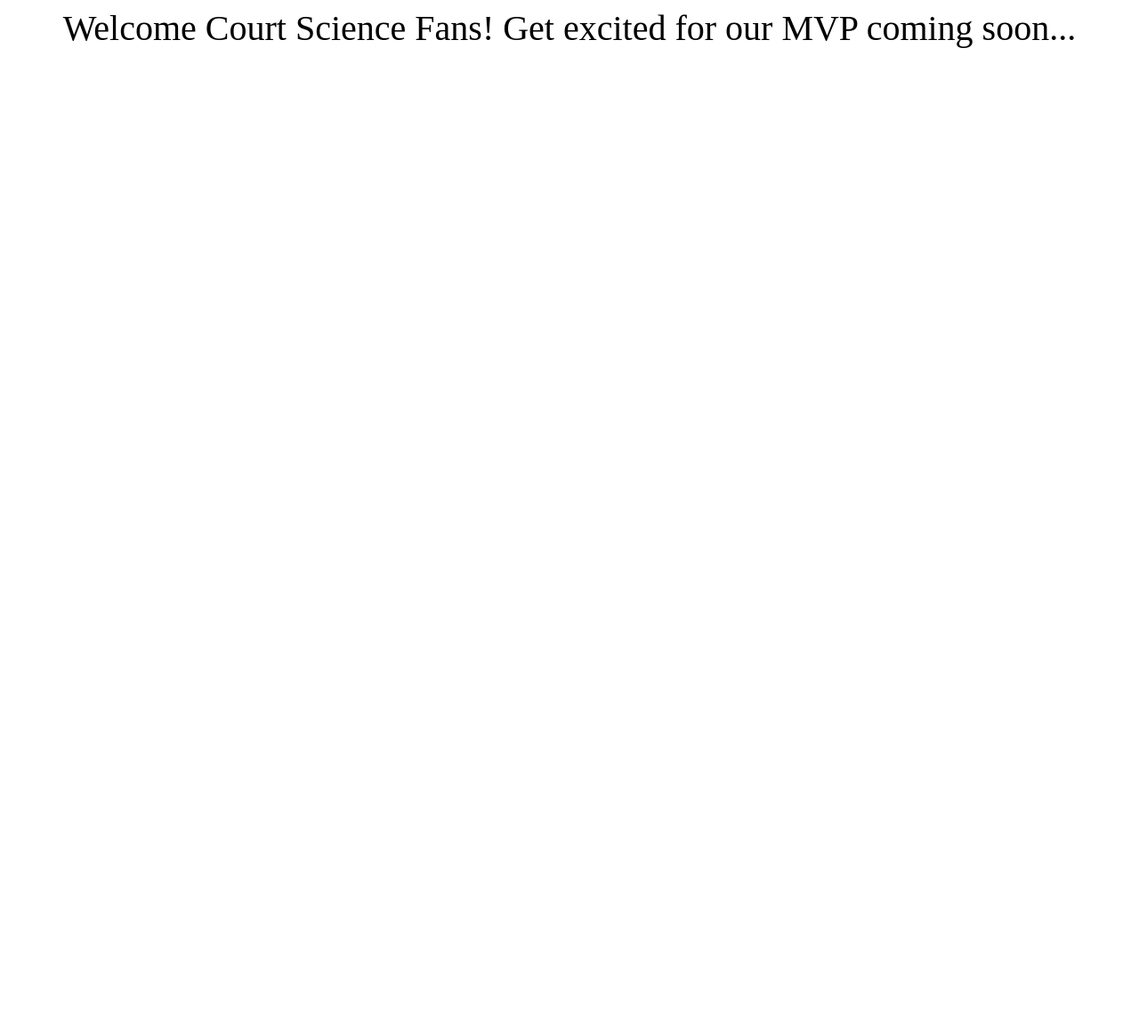
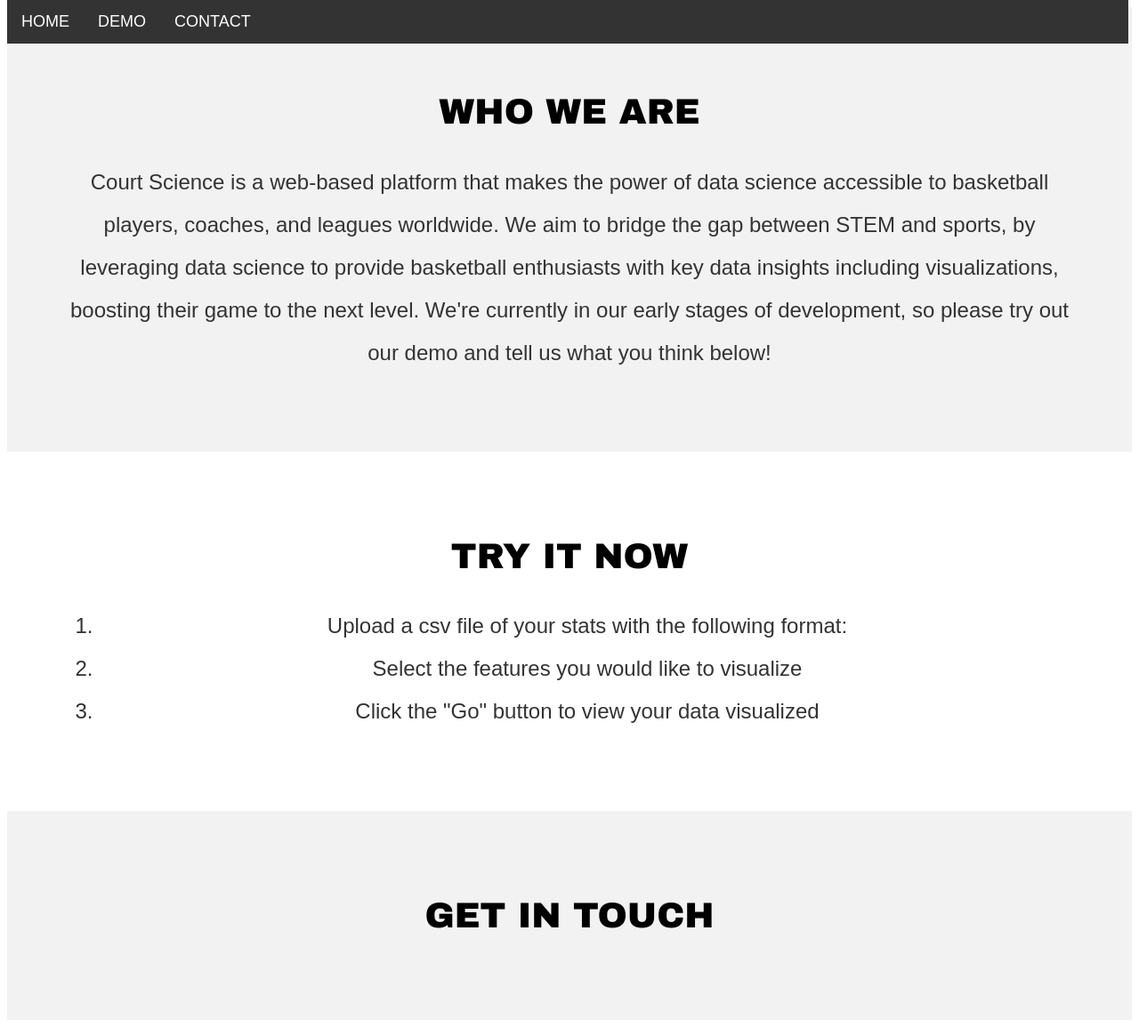
Before and after one commit to court-science/web-platform, a Flask app: page / in a window 1280 px wide. Shown: the whole page at 89% size. Before the commit the page ends 54 px from the top, so only its background shows below. Run offline with Flask 2, Linux system fonts and the light colour scheme.

Commit message:
Webpage outline and basic content

```diff
--- a/static/style.css
+++ b/static/style.css
@@ -1,5 +1,49 @@
-.welcome {
+.navigation-bar {
+    list-style-type: none;
+    margin: 0;
+    padding: 0;
+    overflow: hidden;
+    background-color: #333;
+    position: fixed;
+    top: 0;
+    width: 98.4%;
+}
+
+.navigation-bar-item {
+    float: left;
+    cursor: pointer;
+}
+
+.navigation-bar-item > a {
+    display: block;
+    color: white;
+    text-align: center;
+    padding: 14px 16px;
+    font-family: Arial, Helvetica, sans-serif;
+    font-size: 18px;
+    text-decoration: none;
+}
+
+.body-section-1 {
+    background-color: #f2f2f2;
+    padding: 5%
+}
+
+.title {
+    font-family: "Arial Black", Gadget, sans-serif;
+    text-align: center;
     font-size: 40px;
+}
+
+.body-text {
+    font-family: Arial, Gadget, sans-serif;
     text-align: center;
-    font-family: "Times New Roman", Times, serif;
+    line-height: 2;
+    color: #333333;
+    font-size: 24px;
 }
+
+.body-section-2 {
+    background-color: white;
+    padding: 5%
+}
--- a/templates/index.html
+++ b/templates/index.html
@@ -1,14 +1,38 @@
 <!DOCTYPE html>
 <html lang="en">
 <head>
-    <meta charset="UTF-8">
     <title>Court Science</title>
     <link href="{{ url_for('static', filename='style.css') }}" rel="stylesheet" type="text/css">
 </head>
 <body>
-    <div class="welcome" id="welcome-message">
-        Welcome Court Science Fans! Get excited for our MVP coming soon...
+    <div class="navigation-bar">
+        <ul class="navigation-bar">
+            <li class="navigation-bar-item"><a href="#home">HOME</a></li>
+            <li class="navigation-bar-item"><a href="#demo">DEMO</a></li>
+            <li class="navigation-bar-item"><a href="#contact">CONTACT</a></li>
+        </ul>
     </div>
-<form class="form-inline" method="POST" action="{{ url_for('output') }}">
+    <div class="body-section-1" id="home">
+        <h2 class="title">WHO WE ARE</h2>
+        <p class="body-text">
+            Court Science is a web-based platform that makes the power of data science accessible
+            to basketball players, coaches, and leagues worldwide. We aim to bridge the gap
+            between STEM and sports, by leveraging data science to provide basketball enthusiasts
+            with key data insights including visualizations, boosting their game to the next level.
+            We're currently in our early stages of development, so please try out our demo and tell
+            us what you think below!
+        </p>
+    </div>
+    <div class="body-section-2" id="demo">
+        <h2 class="title">TRY IT NOW</h2>
+        <ol class="body-text">
+            <li>Upload a csv file of your stats with the following format:</li>
+            <li>Select the features you would like to visualize</li>
+            <li>Click the "Go" button to view your data visualized</li>
+        </ol>
+    </div>
+    <div id="contact" class="body-section-1">
+        <h2 class="title">GET IN TOUCH</h2>
+    </div>
 </body>
 </html>
```
